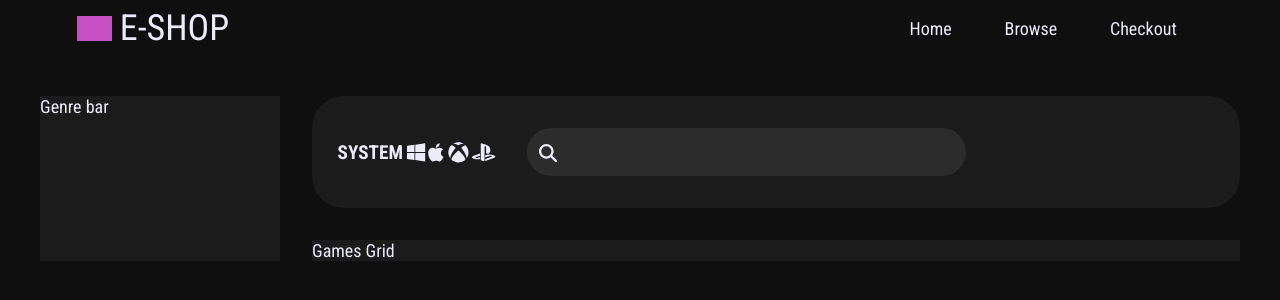
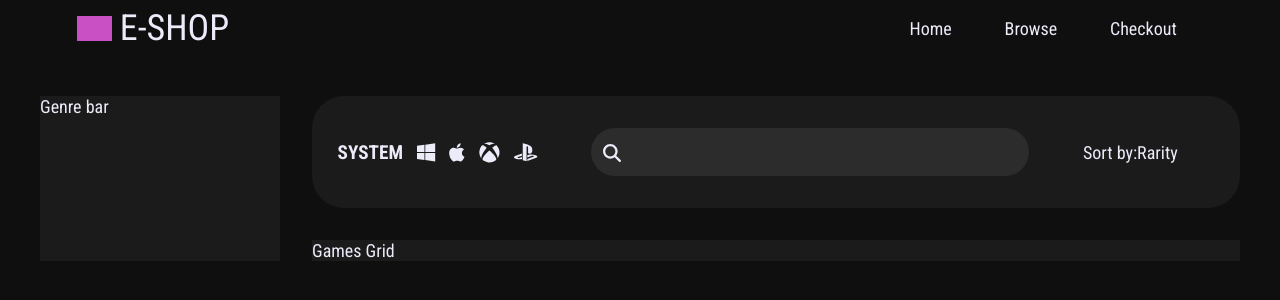
Before and after one commit to Quazf1x/E-SHOP, a React (Vite) app: page /games in a window 1280 px wide. Shown: the top 300 px of the page. Built offline with nearby package versions, Linux system fonts and the light colour scheme.

Commit message:
Ver 0.1.6

```diff
--- a/src/assets/components/BrowsePage/FilterBar.tsx
+++ b/src/assets/components/BrowsePage/FilterBar.tsx
@@ -21,6 +21,15 @@ const FilterBar = () => {
         <FontAwesomeIcon icon={faMagnifyingGlass} />
         <input className="filter-search" />
       </div>
+      <div className="filter-sort">
+        <p>Sort by: </p>
+        <span>Rarity</span>
+        <ul className="filter-sort-content">
+          <li>Rarity</li>
+          <li>Name</li>
+          <li>Released</li>
+        </ul>
+      </div>
     </div>
   );
 };
--- a/src/assets/styles/browseBanner.css
+++ b/src/assets/styles/browseBanner.css
@@ -31,7 +31,7 @@
   align-items: center;
   display: flex;
   justify-content: space-between;
-  width: 18%;
+  width: clamp(200px, 18%, 350px);
 }
 
 .filter-bar-wrapper > div:first-child > svg {
@@ -50,10 +50,11 @@
 }
 
 .filter-search-wrapper {
+  display: flex;
   position: relative;
   height: 3rem;
 
-  margin-left: 2rem;
+  margin: auto;
   width: 50%;
 }
 
@@ -80,3 +81,24 @@
   outline: none;
   border-bottom: 3px solid var(--primary);
 }
+
+.filter-sort {
+  position: relative;
+  display: flex;
+  width: 15%;
+}
+
+.filter-sort-content {
+  display: none;
+  position: absolute;
+  background-color: var(--lighter-bg);
+  list-style: none;
+  box-shadow: 0px 8px 16px 0px rgba(0, 0, 0, 0.2);
+  padding: 12px 16px;
+  width: 8rem;
+  z-index: 1;
+}
+
+.filter-sort:hover .filter-sort-content {
+  display: block;
+}
```
